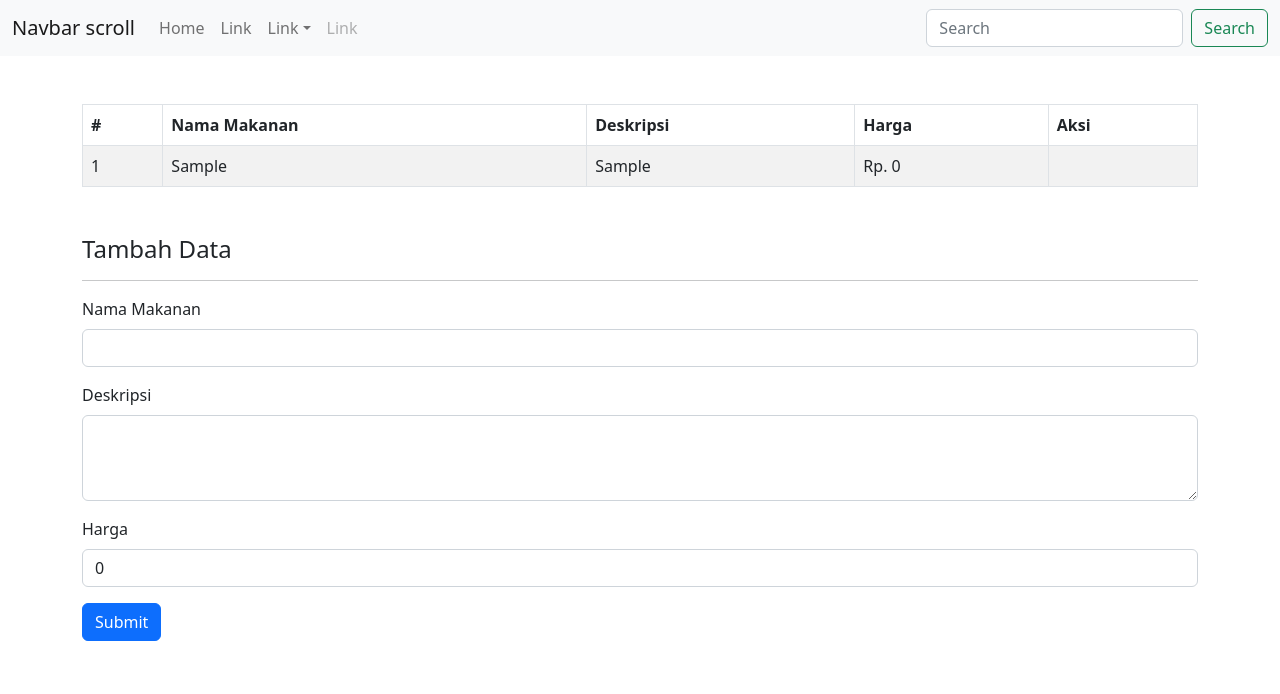
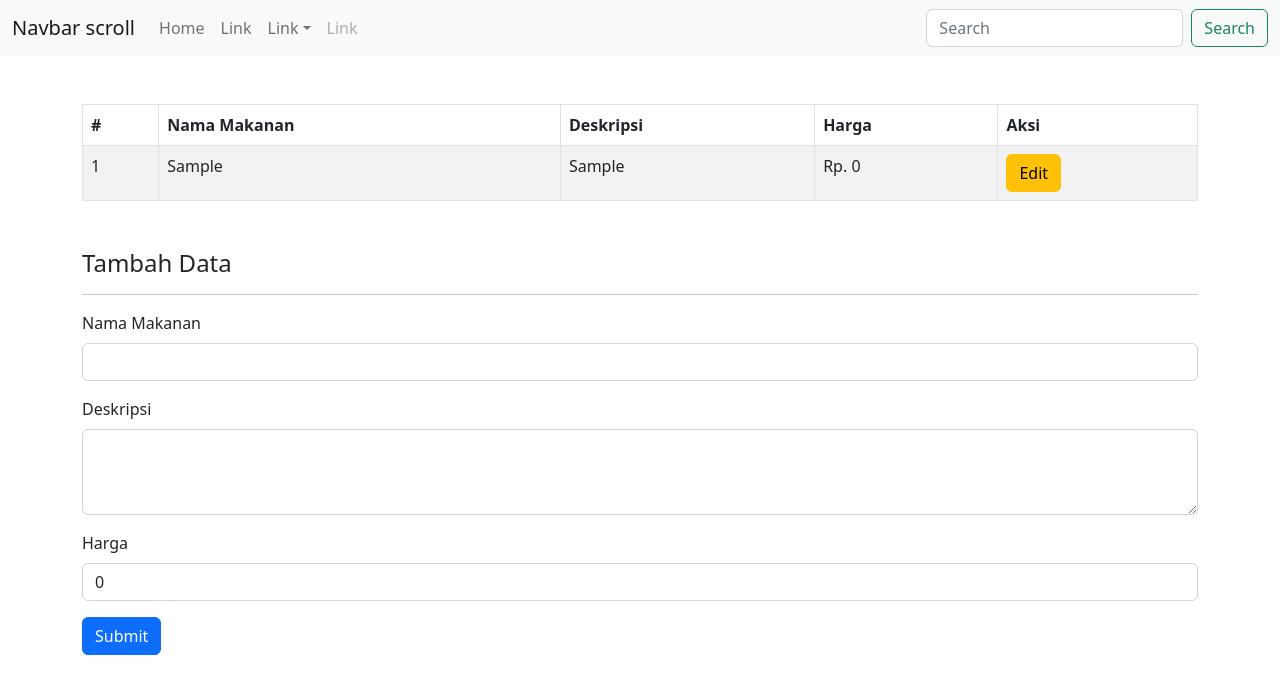
Before and after one commit to syofiazmi/react-js-dasar, a React (Create React App) app: page / in a window 1280 px wide. Both pictures are taken after typing "Sample", "Sample" into the empty fields and a click on the button "Submit". Shown: the top 694 px of the page. Built offline with nearby package versions, Linux system fonts and the light colour scheme.

Commit message:
feat: update

```diff
--- a/src/crud/Formulir.js
+++ b/src/crud/Formulir.js
@@ -1,12 +1,12 @@
 import React from 'react'
 import { Row, Col, Form, Button } from 'react-bootstrap'
 
-const Formulir = ({nama, deskripsi, harga, handleChange, handleSubmit}) => {
+const Formulir = ({ nama, deskripsi, harga, handleChange, handleSubmit, id }) => {
     return (
         <div className='mt-5'>
             <Row>
                 <Col>
-                    <h4>Tambah Data</h4>
+                    <h4>{id ? "Edit Data" : "Tambah Data"}</h4>
                     <hr></hr>
                 </Col>
             </Row>
--- a/src/crud/Tabel.js
+++ b/src/crud/Tabel.js
@@ -2,7 +2,7 @@ import React from 'react'
 import { Table } from 'react-bootstrap'
 
 
-const Tabel = ({ makanans }) => {
+const Tabel = ({ makanans, editData }) => {
     return (
         <Table striped bordered hover>
             <thead>
@@ -16,12 +16,14 @@ const Tabel = ({ makanans }) => {
             </thead>
             <tbody>
                 {makanans.map((makanan, index) => (
-                    <tr>
+                    <tr key={index}>
                         <td>{index + 1}</td>
                         <td>{makanan.nama}</td>
                         <td>{makanan.deskripsi}</td>
                         <td>Rp. {makanan.harga}</td>
-                        <td></td>
+                        <td>
+                            <button className='btn btn-warning' onClick={() => editData(makanan.id)}>Edit</button>
+                        </td>
                     </tr>
                 ))}
 
--- a/src/crud/index.js
+++ b/src/crud/index.js
@@ -26,6 +26,7 @@ export default class Crud extends Component {
     handleSubmit = (event) => {
         event.preventDefault()
 
+        if (this.state.id === "") {
             this.setState({
                 makanans: [
                     ...this.state.makanans,
@@ -37,6 +38,26 @@ export default class Crud extends Component {
                     }
                 ]
             })
+        } else {
+            const makananSelainDipilih = this.state.makanans
+                .filter((makanan) => makanan.id !== this.state.id)
+                .map((filterMakanan) => {
+                    return filterMakanan
+                })
+
+            this.setState({
+                makanans: [
+                    ...makananSelainDipilih,
+                    {
+                        id: this.state.makanans.length + 1,
+                        nama: this.state.nama,
+                        deskripsi: this.state.deskripsi,
+                        harga: this.state.harga
+                    }
+                ]
+            })
+        }
+
 
         // State ini biar setelah submit, form nya kembali kosong
         this.setState({
@@ -47,12 +68,27 @@ export default class Crud extends Component {
         })
     }
 
+    editData = (id) => {
+        const makananYangDipilih = this.state.makanans
+            .filter((makanan) => makanan.id === id)
+            .map((filterMakanan) => {
+                return filterMakanan
+            })
+
+        this.setState({
+            nama: makananYangDipilih[0].nama,
+            deskripsi: makananYangDipilih[0].deskripsi,
+            harga: makananYangDipilih[0].harga,
+            id: makananYangDipilih[0].id
+        })
+    }
+
     render() {
         return (
             <div>
                 <NavbarComponent />
                 <div className="container mt-5">
-                    <Tabel makanans={this.state.makanans}/>
+                    <Tabel makanans={this.state.makanans} editData={this.editData} />
                     <Formulir {...this.state} handleChange={this.handleChange} handleSubmit={this.handleSubmit} />
 
                 </div>
```
Lines whose indentation alone changed are shown as unchanged.
